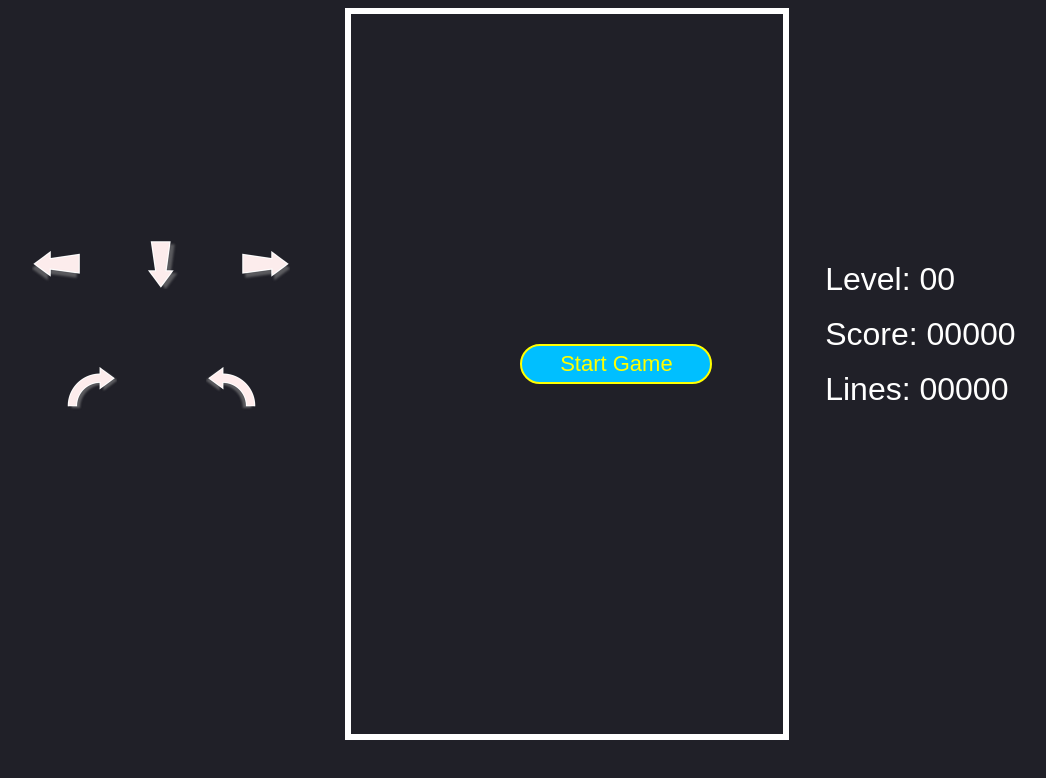
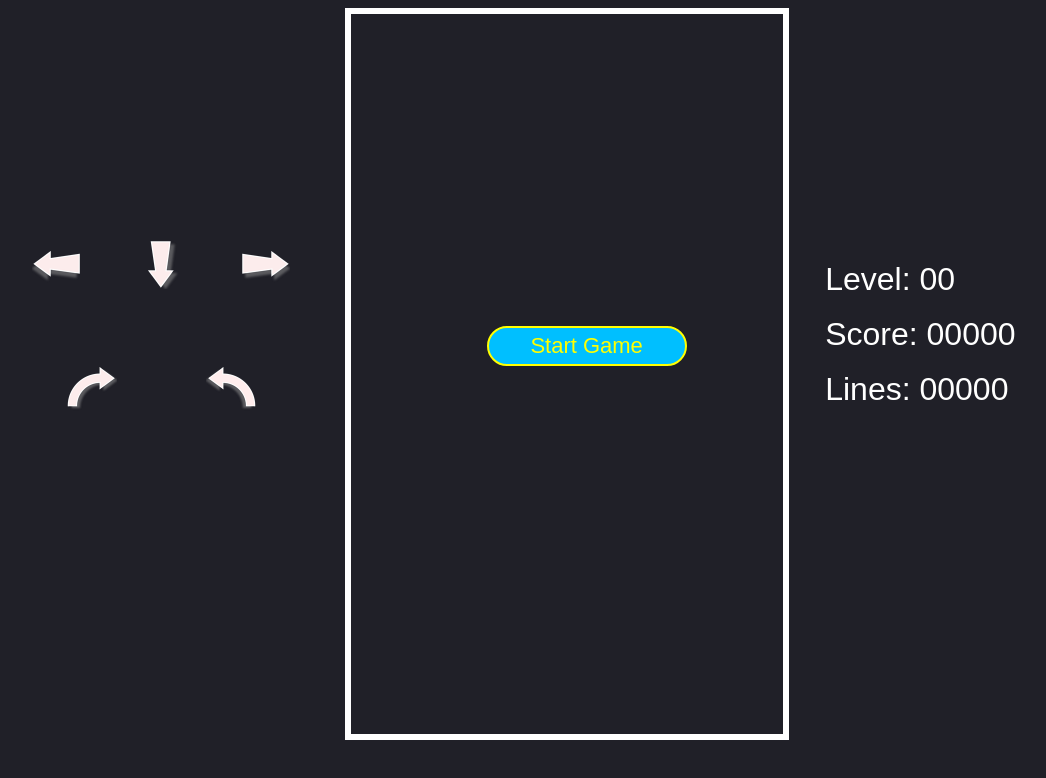
Before and after one commit to madmike85/Tetris-JS, a plain HTML site: page index.html in a window 1280 px wide. Shown: the whole page, without its empty margins (30-1076 px from the left). Drawn offline with Linux system fonts and the light colour scheme.

Commit message:
better start game btn position

```diff
--- a/index.html
+++ b/index.html
@@ -20,8 +20,10 @@
           <div class="btn btn-counter-clockwise"></div>
         </div>
       </div>
-      <button type="button" class="start">Start Game</button>
-      <canvas id="tetris" width="240" height="400"></canvas>
+      <div class="game-container">
+        <button type="button" class="start">Start Game</button>
+        <canvas id="tetris" width="240" height="400"></canvas>
+      </div>
       <div class="game-info-container">
         <div class="game-info game-level">Level: 00</div>
         <div class="game-info game-score">Score: 00000</div>
--- a/style.css
+++ b/style.css
@@ -18,6 +18,10 @@ body {
 .game-info-container {
   text-align: left;
   padding-top: 20%;
+}
+
+.game-container {
+  position: relative;
 }
 
 .moves {
@@ -44,9 +48,9 @@ canvas {
 .start {
   position: absolute;
   top: 43%;
-  left: 43%;
+  left: 32%;
   height: 5vh;
-  width: 15vw;
+  width: 200px;
   background: deepskyblue;
   outline: none;
   border: 2px solid yellow;
```
